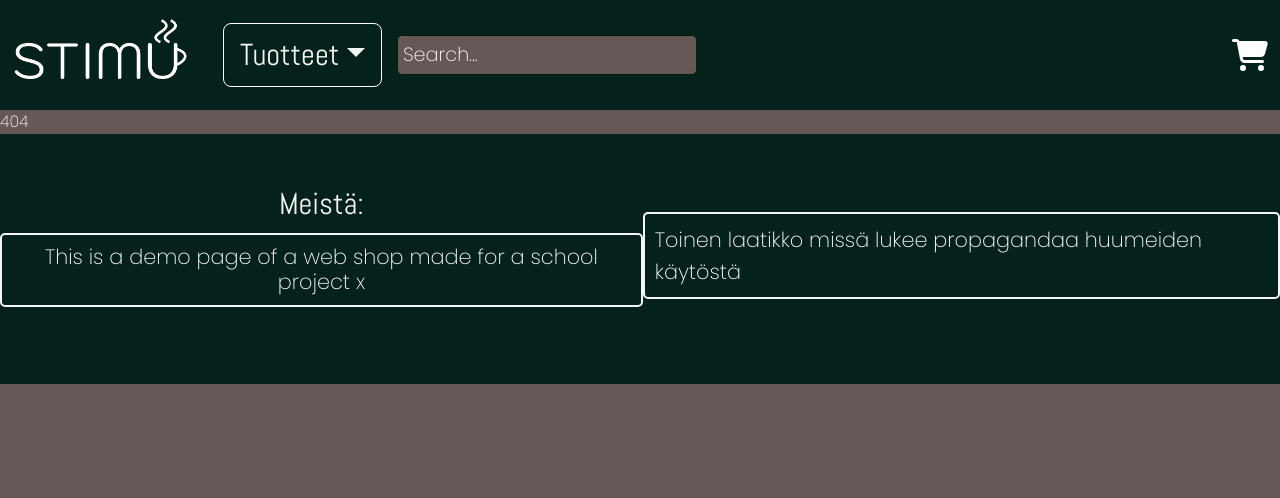
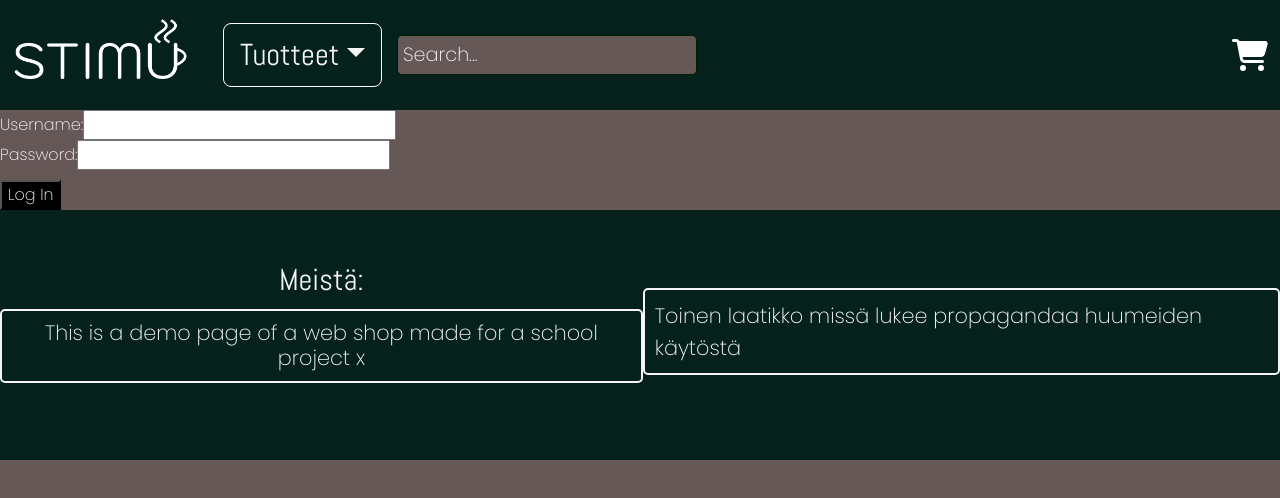
Before and after one commit to Stimu-Webshop/stimu-webshop.github.io, a React (Create React App) app in the folder caffeine-shop/: page /login in a window 1280 px wide. Before the commit this address had no page. Shown: the top 498 px of the page. Built offline with nearby package versions, Linux system fonts and the light colour scheme.

Commit message:
Started working on login page

```diff
--- a/caffeine-shop/src/App.js
+++ b/caffeine-shop/src/App.js
@@ -15,6 +15,7 @@ import Coffee from './pages/Coffee';
 import EnergyDrinks from './pages/EnergyDrinks';
 import PWO from './pages/PWO';
 import RegisteryPage from './pages/RegisteryPage';
+import LoginPage from './pages/LoginPage';
 
 function App() {
   return (
@@ -31,6 +32,7 @@ function App() {
           <Route path="energydrinks" element={<EnergyDrinks />} />
           <Route path="pwo" element={<PWO />} />
           <Route path="register" element ={<RegisteryPage />} />
+          <Route path="login" element = { <LoginPage />} />
         </Routes>
       <Footer />
     </>
--- /dev/null
+++ b/caffeine-shop/src/components/LoginFunction.js
@@ -0,0 +1,62 @@
+import React, { useState } from 'react';
+
+export default function LoginFunction() {
+      const [username, setUsername] = useState('');
+      const [password, setPassword] = useState('');
+      const [error, setError] = useState('');
+
+      const handleUsernameChange = (event) => {
+        setUsername(event.target.value);
+        console.log(username);
+      };
+
+      const handlePasswordChange = (event) => {
+        setPassword(event.target.value);
+        console.log(password);
+      };
+
+      const handleSubmit = (event) => {
+        event.preventDefault();
+        const body = JSON.stringify({username, password})
+        console.log(body);
+
+        // Send a POST request to the PHP file with the user's credentials
+        fetch("https://www.students.oamk.fi/~n2rusa00/Stimu/backendi/Web-Shop-Back/products/login.php", {
+          method: 'POST',
+          headers: { 'Content-Type': 'application/json' },
+          body: body
+        })
+          .then((response) => {
+            if (!response.ok) {
+              throw new Error('Network response was not ok');
+            }
+            return response.json();
+          })
+          .then((data) => {
+            if (data.error) {
+              // Display an error message if the login failed
+              setError(data.error);
+            } else {
+              // Redirect to the home page if the login was successful
+              window.location.href = '/';
+            }
+          });
+      };
+
+      return (
+        <form onSubmit={handleSubmit}>
+          <label>
+            Username:
+            <input type="text" value={username} onChange={handleUsernameChange} />
+          </label>
+          <br />
+          <label>
+            Password:
+            <input type="password" value={password} onChange={handlePasswordChange} />
+          </label>
+          <br />
+          <button type="submit">Log In</button>
+          {error && <p>{error}</p>}
+        </form>
+      );
+}
--- /dev/null
+++ b/caffeine-shop/src/pages/LoginPage.js
@@ -0,0 +1,9 @@
+
+import React from 'react'
+import LoginFunction from '../components/LoginFunction'
+
+export default function LoginPage() {
+  return (
+    <LoginFunction/>
+    )
+}
--- a/caffeine-shop/src/pages/RegisteryPage.js
+++ b/caffeine-shop/src/pages/RegisteryPage.js
@@ -1,5 +1,4 @@
 import React from 'react'
-import { useHistory } from 'react-router-dom'
 import RegisteryFunction from '../components/RegisteryFunction'
 export default function RegisteryPage() {
   return (
```
